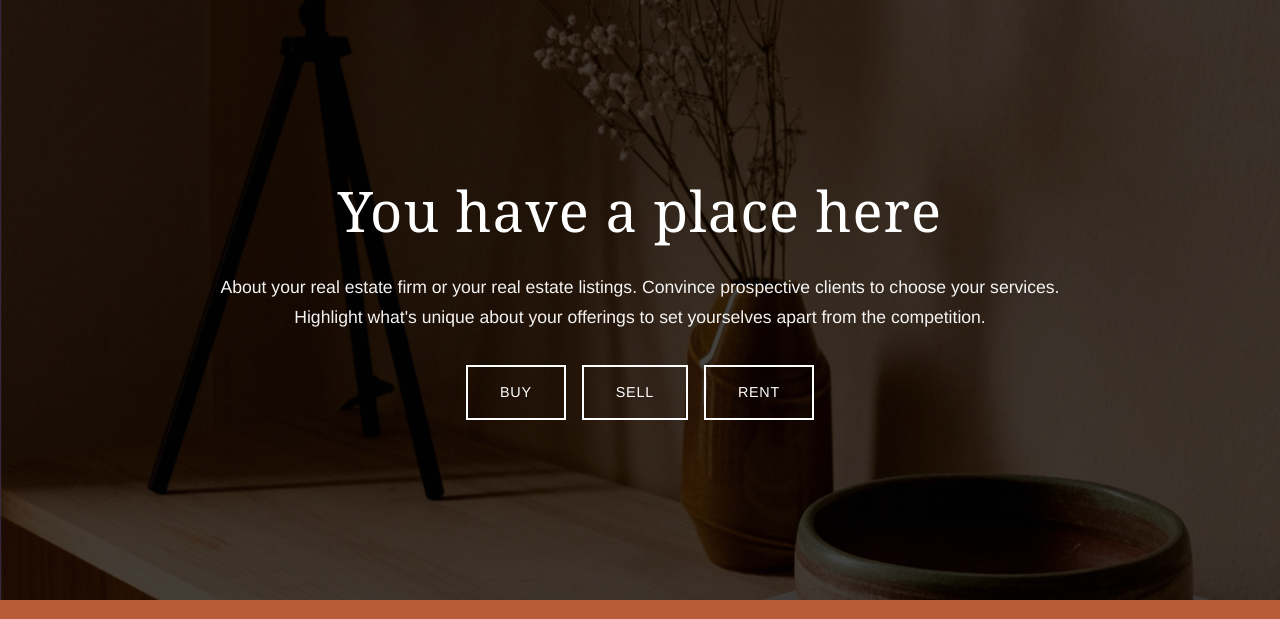
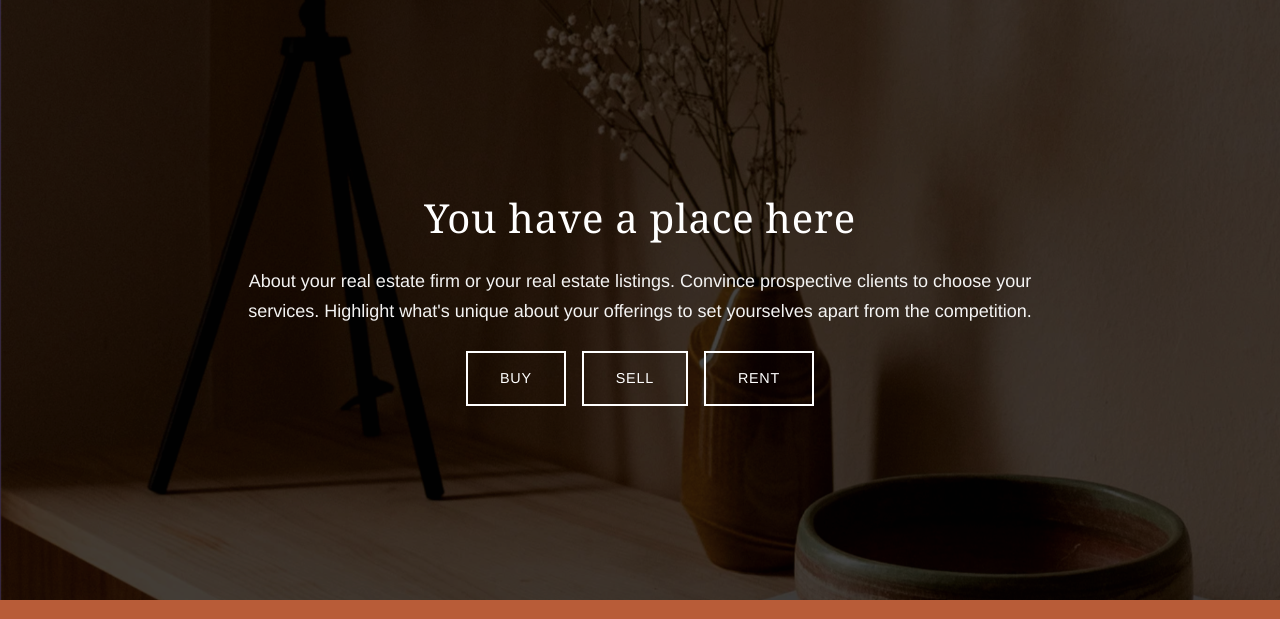
Before and after one commit to dossa009/CS444-NewHorizon, a PHP site: page /pages/opportunities.html in a window 1280 px wide. Shown: the part 65-684 px from the top of the page. Run offline with PHP 8.4, Linux system fonts and the light colour scheme.

Commit message:
fix style

```diff
--- a/frontend/css/calendar.css
+++ b/frontend/css/calendar.css
@@ -17,6 +17,7 @@
   font-size: 2.5rem;
   color: var(--dark-brown);
   margin-bottom: var(--gap-sm);
+  font-family: var(--font-heading);
 }
 
 .calendar-hero__description {
--- a/frontend/css/opportunities.css
+++ b/frontend/css/opportunities.css
@@ -11,7 +11,7 @@
 .opportunities-hero {
   position: relative;
   min-height: 600px;
-  background-image: url('public/assets/img/Opportunities_background.png');
+  background-image: url('../public/assets/img/Opportunities_background.png');
   background-size: cover;
   background-position: center;
   background-color: rgba(0, 0, 0, 0.4);
@@ -48,18 +48,18 @@
 }
 
 .opportunities-hero__title {
-  font-size: 3.5rem;
-  margin-bottom: 32px;
+  font-size: 2.5rem;
+  margin-bottom: var(--gap-md);
   color: var(--white);
   font-family: var(--font-heading);
-  font-weight: 300;
-  line-height: 1.1;
+  font-weight: 400;
+  line-height: 1.2;
 }
 
 .opportunities-hero__description {
-  font-size: 1.1rem;
+  font-size: 1.125rem;
   line-height: 1.7;
-  margin-bottom: 32px;
+  margin-bottom: var(--gap-md);
   color: rgba(255, 255, 255, 0.95);
 }
 
```
